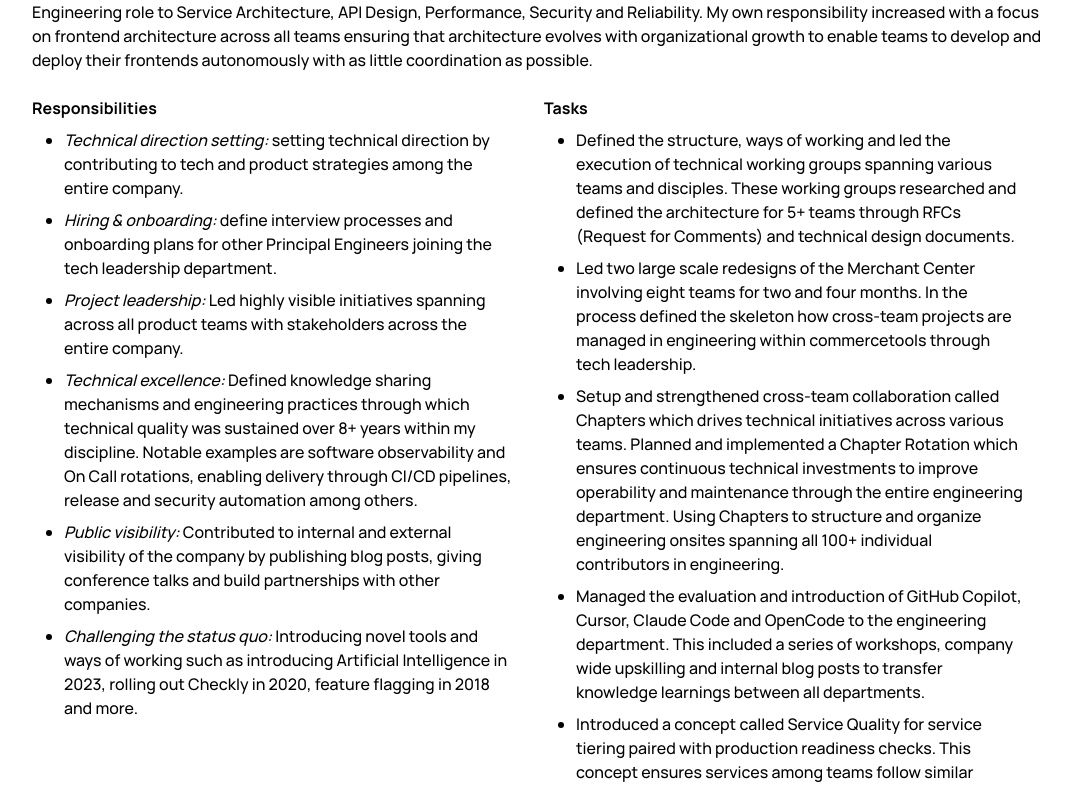
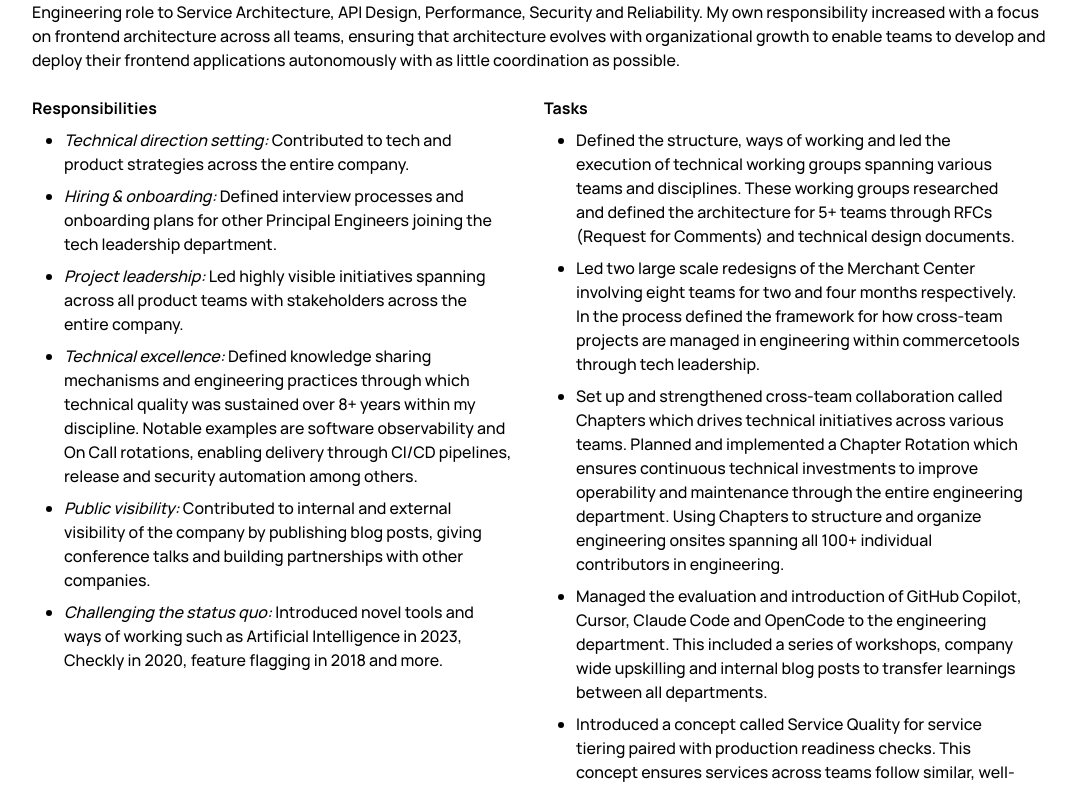
Before and after one commit to tdeekens/tdeekens.name, a Next.js app: page /curriculum-vitae in a window 1280 px wide. Shown: the part 683-1471 px from the top of the page, without its empty margins (96-1172 px from the left). Built offline with nearby package versions, Linux system fonts and the light colour scheme.

Commit message:
refactor: rewording

```diff
--- a/pages/curriculum-vitae.tsx
+++ b/pages/curriculum-vitae.tsx
@@ -132,13 +132,13 @@ const CurriculumVitae: NextPage = () => (
           I was selected as the first Principal Engineer within the Tech
           Leadership department when commercetools defined a structured Tech
           Leadership discipline as part of the Individual Contributor track.
-          Tasked with the Director of Tech Leadership to expand the Principal
+          Tasked by the Director of Tech Leadership to expand the Principal
           Engineering role to Service Architecture, API Design, Performance,
           Security and Reliability. My own responsibility increased with a focus
-          on frontend architecture across all teams ensuring that architecture
+          on frontend architecture across all teams, ensuring that architecture
           evolves with organizational growth to enable teams to develop and
-          deploy their frontends autonomously with as little coordination as
-          possible.
+          deploy their frontend applications autonomously with as little
+          coordination as possible.
         </Text.Paragraph>
         <Job.Details>
           <section>
@@ -148,11 +148,11 @@ const CurriculumVitae: NextPage = () => (
             <List.Unordered>
               <List.Item>
                 <span className="italic">Technical direction setting:</span>{' '}
-                setting technical direction by contributing to tech and product
-                strategies among the entire company.
+                Contributed to tech and product strategies across the entire
+                company.
               </List.Item>
               <List.Item>
-                <span className="italic">Hiring & onboarding:</span> define
+                <span className="italic">Hiring & onboarding:</span> Defined
                 interview processes and onboarding plans for other Principal
                 Engineers joining the tech leadership department.
               </List.Item>
@@ -172,14 +172,14 @@ const CurriculumVitae: NextPage = () => (
               <List.Item>
                 <span className="italic">Public visibility:</span> Contributed
                 to internal and external visibility of the company by publishing
-                blog posts, giving conference talks and build partnerships with
-                other companies.
+                blog posts, giving conference talks and building partnerships
+                with other companies.
               </List.Item>
               <List.Item>
                 <span className="italic">Challenging the status quo:</span>{' '}
-                Introducing novel tools and ways of working such as introducing
-                Artificial Intelligence in 2023, rolling out Checkly in 2020,
-                feature flagging in 2018 and more.
+                Introduced novel tools and ways of working such as Artificial
+                Intelligence in 2023, Checkly in 2020, feature flagging in 2018
+                and more.
               </List.Item>
             </List.Unordered>
           </section>
@@ -188,19 +188,19 @@ const CurriculumVitae: NextPage = () => (
             <List.Unordered>
               <List.Item>
                 Defined the structure, ways of working and led the execution of
-                technical working groups spanning various teams and disciples.
+                technical working groups spanning various teams and disciplines.
                 These working groups researched and defined the architecture for
                 5+ teams through RFCs (Request for Comments) and technical
                 design documents.
               </List.Item>
               <List.Item>
                 Led two large scale redesigns of the Merchant Center involving
-                eight teams for two and four months. In the process defined the
-                skeleton how cross-team projects are managed in engineering
-                within commercetools through tech leadership.
+                eight teams for two and four months respectively. In the process
+                defined the framework for how cross-team projects are managed in
+                engineering within commercetools through tech leadership.
               </List.Item>
               <List.Item>
-                Setup and strengthened cross-team collaboration called Chapters
+                Set up and strengthened cross-team collaboration called Chapters
                 which drives technical initiatives across various teams. Planned
                 and implemented a Chapter Rotation which ensures continuous
                 technical investments to improve operability and maintenance
@@ -212,13 +212,13 @@ const CurriculumVitae: NextPage = () => (
                 Managed the evaluation and introduction of GitHub Copilot,
                 Cursor, Claude Code and OpenCode to the engineering department.
                 This included a series of workshops, company wide upskilling and
-                internal blog posts to transfer knowledge learnings between all
+                internal blog posts to transfer learnings between all
                 departments.
               </List.Item>
               <List.Item>
                 Introduced a concept called Service Quality for service tiering
                 paired with production readiness checks. This concept ensures
-                services among teams follow similar quality well defined
+                services across teams follow similar, well-defined quality
                 standards to ensure operability.
               </List.Item>
             </List.Unordered>
```
